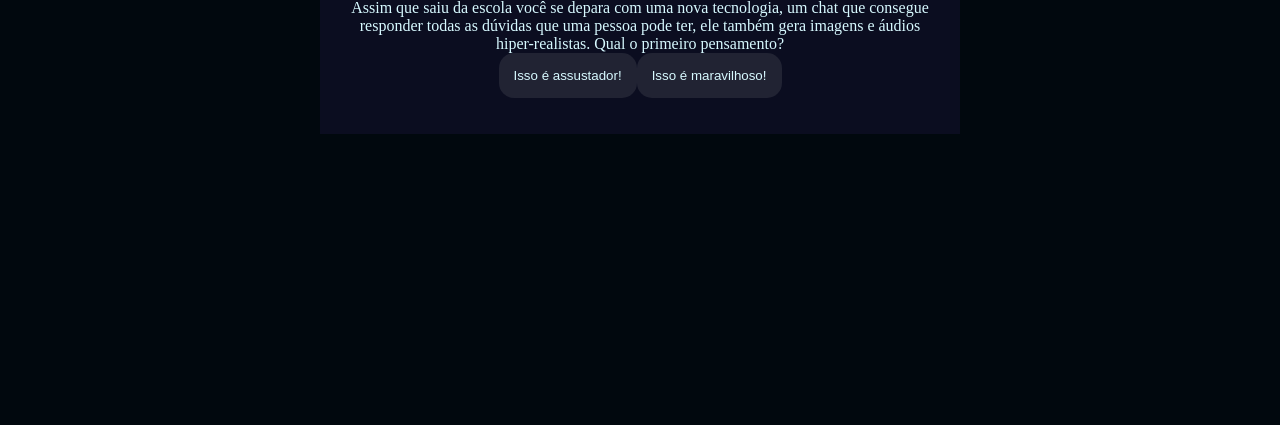
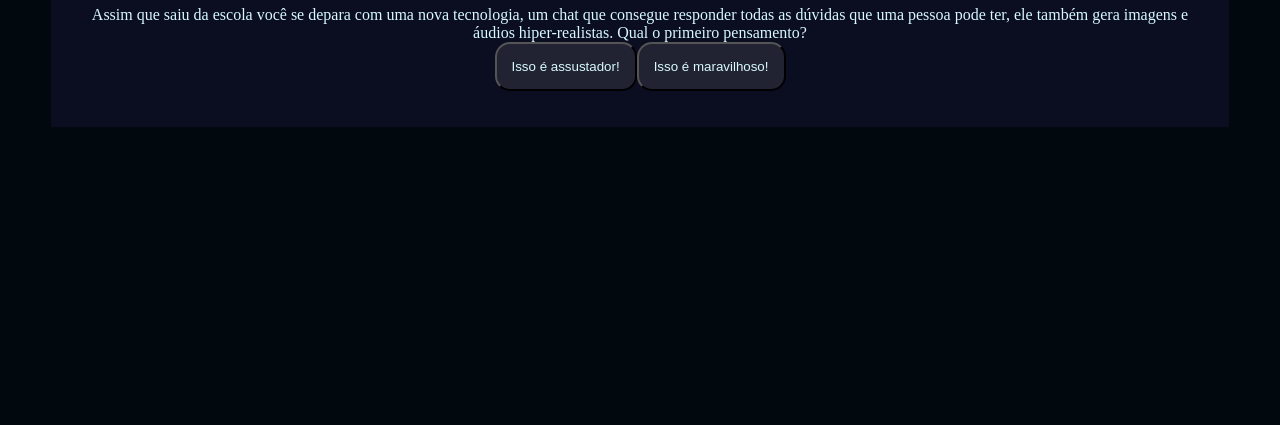
Before and after one commit to schilgoski/miss-o-I.A., a plain HTML site: page index.html in a window 1280 px wide. Shown: the part 391-816 px from the top of the page. Drawn offline with Linux system fonts and the light colour scheme.

Commit message:
Add files via upload

```diff
--- a/script.js
+++ b/script.js
@@ -9,78 +9,68 @@ const perguntas = [
         enunciado: "Assim que saiu da escola você se depara com uma nova tecnologia, um chat que consegue responder todas as dúvidas que uma pessoa pode ter, ele também gera imagens e áudios hiper-realistas. Qual o primeiro pensamento?",
         alternativas: [
             {
-             texto: "Isso é assustador!",
-             afirmacao: "No início ficou com medo do que essa tecnologia pode fazer. "
+            texto:"Isso é assustador!",
+            afirmação:"No início ficou com medo do que essa tecnologia pode fazer."
             },
             {
-             texto: "Isso é maravilhoso!",
-             afirmacao: "Quis saber como usar a IA no seu dia a dia. "
+            texto:"Isso é maravilhoso!",
+            afirmação:"Quis saber como usar IA no seu dia a dia."
             },
             ],
     },
 
     {
-        enunciado:
-        "Com a descoberta desta tecnologia, chamada Inteligência Artificial, uma professora de tecnologia da escola decidiu fazer uma sequência de aulas sobre esta tecnologia. No fim de uma aula ela pede que você escreva um trabalho sobre o uso de IA em sala de aula. Qual atitude você toma?",
+        enunciado: "Com a descoberta desta tecnologia, chamada Inteligência Artificial, uma professora de tecnologia da escola decidiu fazer uma sequência de aulas sobre esta tecnologia. No fim de uma aula ela pede que você escreva um trabalho sobre o uso de IA em sala de aula. Qual atitude você toma?",
         alternativas: [
             {
-                texto:
-            "Utiliza uma ferramenta de busca na internet que utiliza IA para que ela ajude a encontrar informações relevantes para o trabalho e explique numa linguagem que facilite o entendimento.",
-            afirmacao: "Consegui utilizar a IA para buscar informações úteis. "
+            texto:"Utiliza uma ferramenta de busca na internet que utiliza IA para que ela ajude a encontrar informações relevantes para o trabalho e explique numa linguagem que facilite o entendimento.",
+            afirmação:"Conseguir utilizar a IA para buscar informações úteis."
             },
             {
-                texto:
-            "Escreve o trabalho com base nas conversas que teve com colegas, algumas pesquisas na internet e conhecimentos próprios sobre o tema.",
-            afirmacao: "Sentiu mais facilidades em utilizar seus próprios recursos para escrever seu trabalho. "
+            texto:"Escreve o trabalho com base nas conversas que teve com colegas, algumas pesquisas na internet e conhecimentos próprios sobre o tema.",
+            afirmação:"Sentiu mais facilidade em utilizar seus próprios recursos para escrever seu trabalho."
             },
             ],
     },
 
     {
-        enunciado:
-        "Após a elaboração do trabalho escrito, a professora realizou um debate entre a turma para entender como foi realizada a pesquisa e escrita. Nessa conversa também foi levantado um ponto muito importante: como a IA impacta o trabalho do futuro. Nesse debate, como você se posiciona?",
+        enunciado: "Após a elaboração do trabalho escrito, a professora realizou um debate entre a turma para entender como foi realizada a pesquisa e escrita. Nessa conversa também foi levantado um ponto muito importante: como a IA impacta o trabalho do futuro. Nesse debate, como você se posiciona?",
         alternativas: [
             {
-            texto:
-            "Defende a ideia de que a IA pode criar novas oportunidades de emprego e melhorar habilidades humanas.",
-             afirmacao: "Vem impulsionando a inovação da área de IA e luta para abrir novos caminhos profissionais com a IA. "
+            texto:"Defende a ideia de que a IA pode criar novas oportunidades de emprego e melhorar habilidades humanas.",
+            afirmação:"Vem impulsionando a inovação na área de IA e luta para abrir novos caminhos profissionais com IA."
             },
             {
-              texto:
-            "Me preocupo com as pessoas que perderão seus empregos para máquinas e defendem a importância de proteger os trabalhadores.",
-            afirmacao: "Sua preocupação com as pessoas motivou a criar um grupo de estudos entre trabalhadores para discutir meios de utilização de IA de forma ética. "
+            texto:"Me preocupo com as pessoas que perderão seus empregos para máquinas e defendem a importância de proteger os trabalhadores.",
+            afirmação:"Sua preocupação com as pessoas motivou a criar um grupo de estudos entre trabalhadores para discutir meios de utilização de IA de forma ética."
             },
             ],
     },
+
     {
-        enunciado:
-         "Ao final da discussão, você precisou criar uma imagem no computador que representasse o que pensa sobre IA. E agora?",
+        enunciado: "Ao final da discussão, você precisou criar uma imagem no computador que representasse o que pensa sobre IA. E agora?",
         alternativas: [
             {
-                texto:
-            "Criar uma imagem utilizando uma plataforma de design como o Paint.",
-            afirmacao: "Notou também que muitas pessoas não sabem ainda utilizar as ferramentas tradicionais e decidiu compartilhar seus conhecimentos de design utilizando ferramentas de pintura digital para iniciantes. "
+            texto:"Criar uma imagem utilizando uma plataforma de design como o Paint.",
+            afirmação:"Notou também que muitas pessoas não sabem ainda utilizar as ferramentas tradicionais e decidiu compartilhar seus conhecimentos de design utilizando ferramentas de pintura digital para iniciantes."
             },
             {
-                texto:
-            "Criar uma imagem utilizando um gerador de imagem de IA.",
-            afirmacao: "afirmação"
+            texto:"Criar uma imagem utilizando um gerador de imagem de IA.",
+            afirmação:"Acelerou o processo de criação  se trabalhos utilizando geradores de imagem e agora consegue ensinar pessoas que sentem dificuldades em desenhar manualmente como utilizar também!"
             },
             ],
     },
+
     {
-        enunciado:
-        "Você tem um trabalho em grupo de biologia para entregar na semana seguinte, o andamento do trabalho está um pouco atrasado e uma pessoa do seu grupo decidiu fazer com ajuda da IA. O problema é que o trabalho está totalmente igual ao do chat. O que você faz? ",
+        enunciado: "Você tem um trabalho em grupo de biologia para entregar na semana seguinte, o andamento do trabalho está um pouco atrasado e uma pessoa do seu grupo decidiu fazer com ajuda da IA. O problema é que o trabalho está totalmente igual ao do chat. O que você faz? ",
         alternativas: [
             {
-                texto:
-            "Escrever comandos para o chat é uma forma de contribuir com o trabalho, por isso não é um problema utilizar o texto inteiro.",
-            afirmacao: "afirmação"
+            texto:"Escrever comandos para o chat é uma forma de contribuir com o trabalho, por isso não é um problema utilizar o texto inteiro.",
+            afirmação:"Infelizmente passou a utilizar a IA para fazer todas suas tarefas e agora se sente dependente da IA para tudo."
             },
             {
-                texto:
-            "O chat pode ser uma tecnologia muito avançada, mas é preciso manter a atenção pois toda máquina erra, por isso revisar o trabalho e contribuir com as perspectivas pessoais é essencial.",
-            afirmacao: "afirmação"
+            texto:"O chat pode ser uma tecnologia muito avançada, mas é preciso manter a atenção pois toda máquina erra, por isso revisar o trabalho e contribuir com as perspectivas pessoais é essencial.",
+            afirmação:"Percebeu que toda IA reproduz orientações baseadas na empresa que programou e muito do que o chat escrevia não refletia o que pensava e por isso sabe que os textos gerados pela IA devem servir como auxílio e não resultado final."
             },
             ],
     },
@@ -90,20 +80,23 @@ let atual = 0;
 let perguntaAtual;
 let historiaFinal = "";
 
-//código omitido
+// código omitido
 
 function mostraPergunta() {
-    if(atual >= perguntas.length){
+    if (atual >= perguntas.length) {
         mostraResultado();
-
+        return;
     }
     perguntaAtual = perguntas[atual];
     caixaPerguntas.textContent = perguntaAtual.enunciado;
+     caixaAlternativas.textContent = "";
     mostraAlternativas();
 }
 
+// código omitido
+
 function mostraAlternativas(){
-    for(const alternativa of perguntaAtual.alternativas){
+    for(const alternativa of perguntaAtual.alternativas) {
         const botaoAlternativas = document.createElement("button");
         botaoAlternativas.textContent = alternativa.texto;
         botaoAlternativas.addEventListener("click", () => respostaSelecionada(alternativa));
@@ -112,16 +105,18 @@ function mostraAlternativas(){
 }
 
 function respostaSelecionada(opcaoSelecionada){
-    const afirmacoes = opcaoSelecionada.afirmacao;
+    const afirmacoes = opcaoSelecionada.afirmacoes;
     historiaFinal += afirmacoes + "";
     atual++;
     mostraPergunta();
 }
 
-function mostraResultado(){
+function mostraResultado() {
     caixaPerguntas.textContent = "Em 2049...";
     textoResultado.textContent = historiaFinal;
     caixaAlternativas.textContent = "";
 }
 
+// código omitido
+
 mostraPergunta();
--- a/style.css
+++ b/style.css
@@ -19,7 +19,6 @@
   .caixa-principal{
     background-color: var(--cor-principal);
     width: 90%;
-    max-width: 600px;
     text-align: center;
     padding: 20px;
   }
@@ -29,15 +28,14 @@
    }
 
   button{
-    background-color: var(--cor-secundaria) ;
+    background-color: var(--cor-secundaria);
     color: var(--cor-texto);
-    border: none;
+    border: nome;
     border-radius: 15px;
     padding: 15px;
     transition: background-color 0.3s;
 
   }
-
   button:hover{
     background-color: var(--cor-destaque);
     color: var(--cor-principal);
```
Lines whose indentation alone changed are shown as unchanged.
